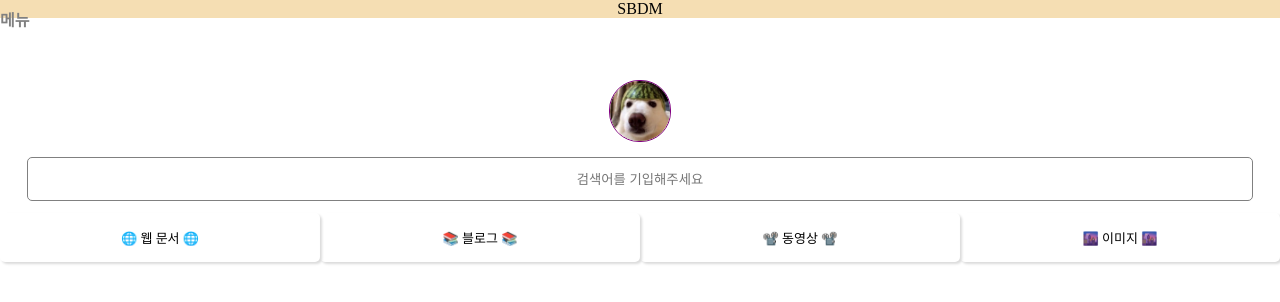
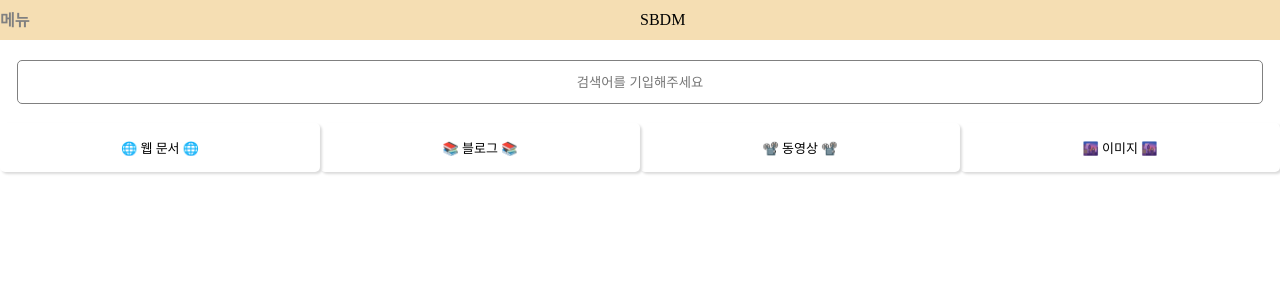
Before and after one commit to sstipdev/Search-Engine, a React (Vite) app: page /main in a window 1280 px wide. Shown: the top 302 px of the page. Built offline with nearby package versions, Linux system fonts and the light colour scheme; no server answers; sample sign-in values are in the browser's storage.

Commit message:
Home 컴포넌트 디자인 수정

```diff
--- a/src/routes/Home.jsx
+++ b/src/routes/Home.jsx
@@ -6,9 +6,9 @@ import ImageResult from "../components/ImageResult";
 import BlogResult from "../components/BlogResult";
 import NavBar from "../components/NavBar";
 import styles from "../styles/routes/Home.module.css";
-import { ChoiceTypeBox, LogoImg, Header, UserInput, ChoiceBox, SearchType, MainResult } from "../styles/routes/HomeCSS";
+import { Header, UserInput, ChoiceBox, SearchType, MainResult } from "../styles/routes/HomeCSS";
 
-const ChoiceType = () => {
+const Home = () => {
   const [choice, setChoice] = useState("");
   const [search, setSearch] = useState("");
   const [result, setResult] = useState();
@@ -49,18 +49,17 @@ const ChoiceType = () => {
   };
 
   return (
-    <ChoiceTypeBox>
+    <div className={styles.home}>
+      <NavBar />
       <div className={styles.header}>
-        <NavBar />
-        <p className={styles.MainName}>SBDM</p>
+        <div className={styles.MainName}>SBDM</div>
       </div>
+
       <Header>
-        <LogoImg src={Logo} />
         <UserInput onInput={(e) => setSearch(e.target.value)} type="text" placeholder="검색어를 기입해주세요" value={search} />
       </Header>
 
       <ChoiceBox>
-        {/* 클릭시 CSS 기능 추가 예정 */}
         <SearchType onClick={(e) => setChangeResult("web")} className={choice === "web" ? "active" : ""}>
           🌐 웹 문서 🌐
         </SearchType>
@@ -81,8 +80,8 @@ const ChoiceType = () => {
         {choice === "vclip" && result ? <VideoResult result={result} /> : null}
         {choice === "image" && result ? <ImageResult result={result} /> : null}
       </MainResult>
-    </ChoiceTypeBox>
+    </div>
   );
 };
 
-export default ChoiceType;
+export default Home;
--- a/src/styles/routes/Home.module.css
+++ b/src/styles/routes/Home.module.css
@@ -1,11 +1,17 @@
+.home {
+  width: 100%;
+}
+
 .MainName {
-  margin: 0 auto;
+  position: fixed;
+  left: 50%;
 }
 
 .header {
   display: flex;
   width: 100%;
+  height: 40px;
+  align-items: center;
+  background-color: wheat;
   position: fixed;
-  z-index: 100;
-  background-color: wheat;
 }
--- a/src/styles/routes/HomeCSS.jsx
+++ b/src/styles/routes/HomeCSS.jsx
@@ -1,31 +1,17 @@
 import styled from "styled-components";
-
-export const ChoiceTypeBox = styled.div`
-  width: 100%;
-  display: flex;
-`;
-
-export const LogoImg = styled.img`
-  width: 60px;
-  height: 60px;
-  border-radius: 30px;
-  border: 1px solid purple;
-  margin-bottom: 15px;
-`;
 
 export const Header = styled.div`
   width: 100%;
   display: flex;
-  justify-content: space-between;
+  justify-content: center;
   align-items: center;
-  padding: 30px;
+  padding: 20px;
   box-sizing: border-box;
+  margin-top: 40px;
   margin-bottom: 50px;
-  position: fixed;
-  top: 50px;
   background-color: white;
   flex-direction: column;
-
+  position: fixed;
   @media screen and (max-width: 600px) {
     flex-direction: column;
   }
@@ -53,10 +39,10 @@ export const ChoiceBox = styled.ul`
   display: flex;
   justify-content: space-around;
   padding: 0;
-  position: fixed;
-  top: 200px;
   background-color: white;
   font-size: 13px;
+  position: fixed;
+  transform: translateY(110px);
 `;
 
 export const SearchType = styled.li`
```
